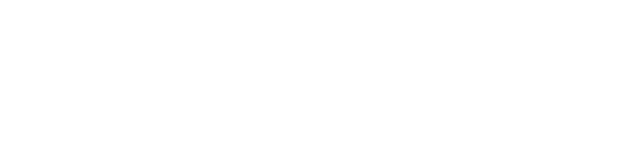
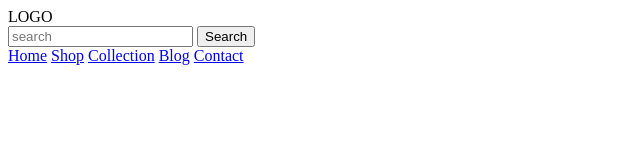
Before and after one commit to 4hmedhabib/ecommerce_dev, a plain HTML site: page index.html in a window 1280 px wide. Shown: the whole page, without its empty margins (0-640 px from the left). Drawn offline with Linux system fonts and the light colour scheme.

Commit message:
add header and nav

```diff
--- a/index.html
+++ b/index.html
@@ -4,11 +4,40 @@
 <head>
     <meta charset="UTF-8">
     <meta name="viewport" content="width=device-width, initial-scale=1.0">
-    <title>Document</title>
+    <title>Ecommerce Dev</title>
+    <link rel="stylesheet" href="style.css">
 </head>
 
 <body>
 
+    <header>
+        <div>LOGO</div>
+        <div>
+            <form action="/">
+                <label for="search">
+                    <input type="text" placeholder="search" required>
+                </label>
+                <button type="submit">Search</button>
+            </form>
+        </div>
+    </header>
+
+    <nav>
+        <div>
+            <a href="#">Home</a>
+            <a href="#">Shop</a>
+            <a href="#">Collection</a>
+            <a href="#">Blog</a>
+            <a href="#">Contact</a>
+        </div>
+    </nav>
+
+    <main>
+        <div></div>
+    </main>
+
+    <footer></footer>
+
 </body>
 
 </html>
```
